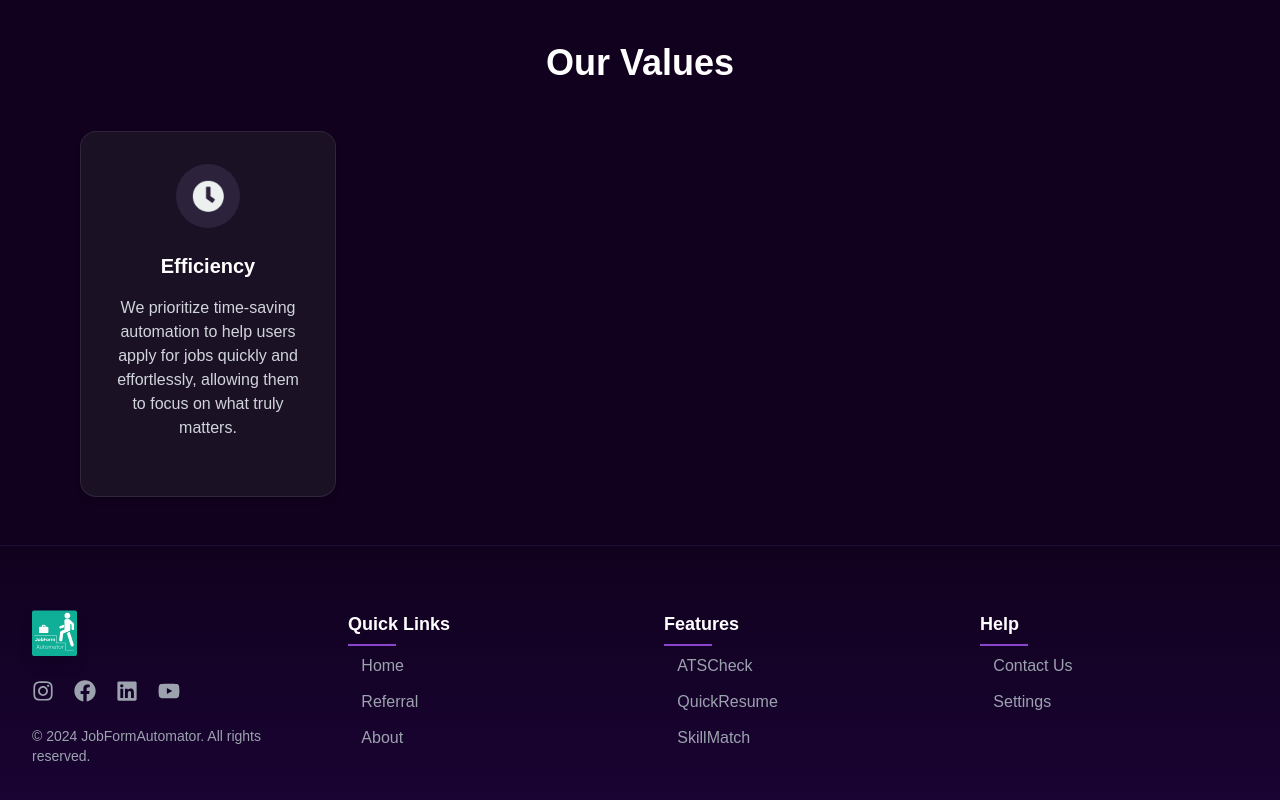
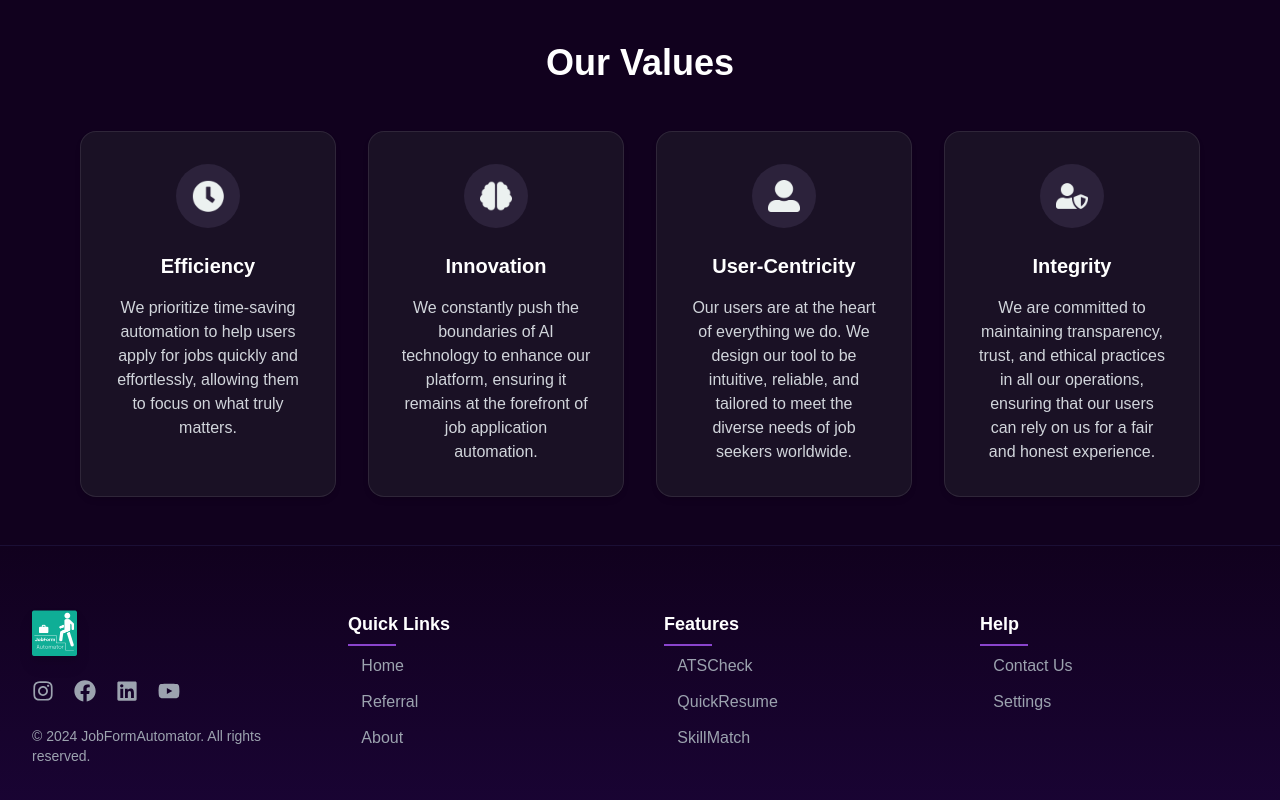
Before and after one commit to SumanB1432/jobfromAutomator_2025, a Next.js app: page /about in a window 1280 px wide. Shown: the part 869-1669 px from the top of the page. Built offline with nearby package versions, Linux system fonts and the light colour scheme; no server answers.

Commit message:
Update ValuesSection.tsx

```diff
--- a/components/about/ValuesSection.tsx
+++ b/components/about/ValuesSection.tsx
@@ -38,8 +38,9 @@ const ValuesSection = () => {
   useEffect(() => {
     const observer = new IntersectionObserver(
       (entries) => {
-        entries.forEach((entry, index) => {
-          if (entry.isIntersecting) {
+        entries.forEach((entry) => {
+          const index = valueRefs.current.findIndex((card) => card === entry.target);
+          if (index !== -1 && entry.isIntersecting) {
             setIsInView((prev) => {
               const newInView = [...prev];
               newInView[index] = true;
```
